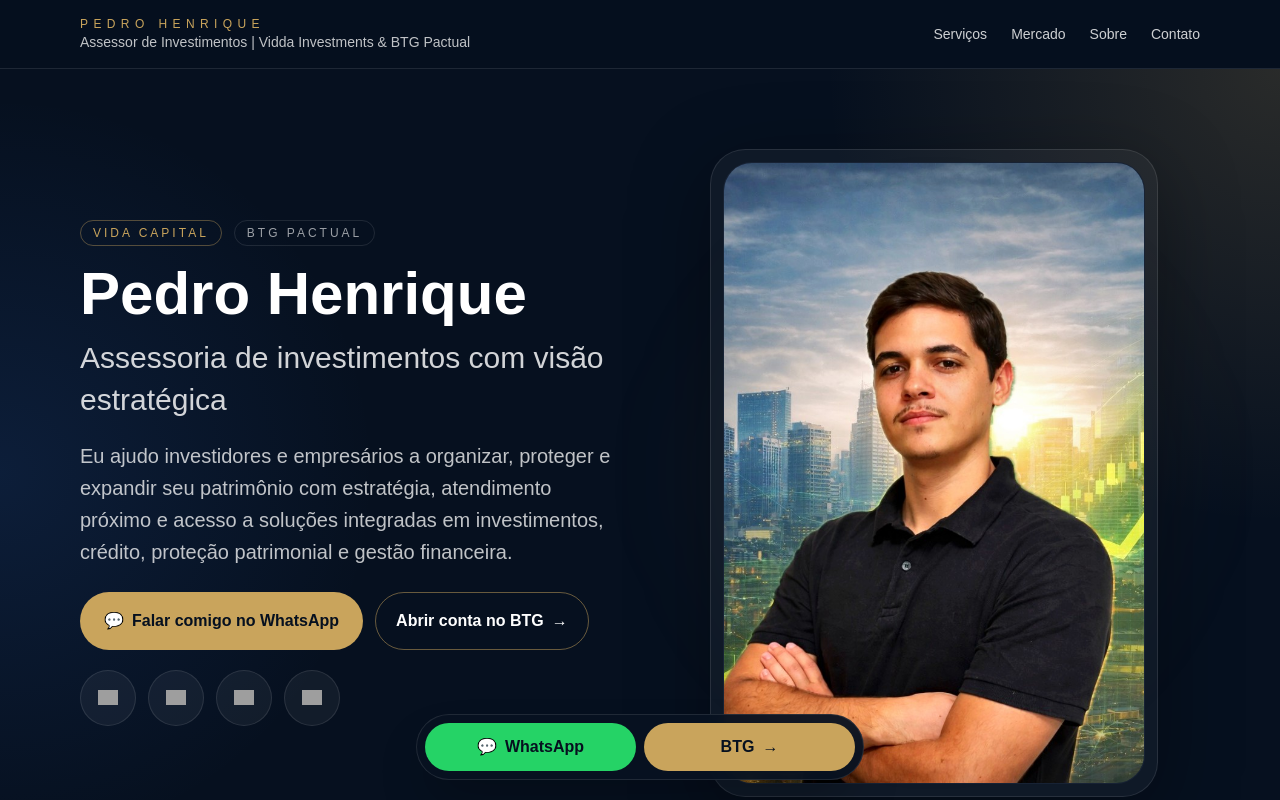
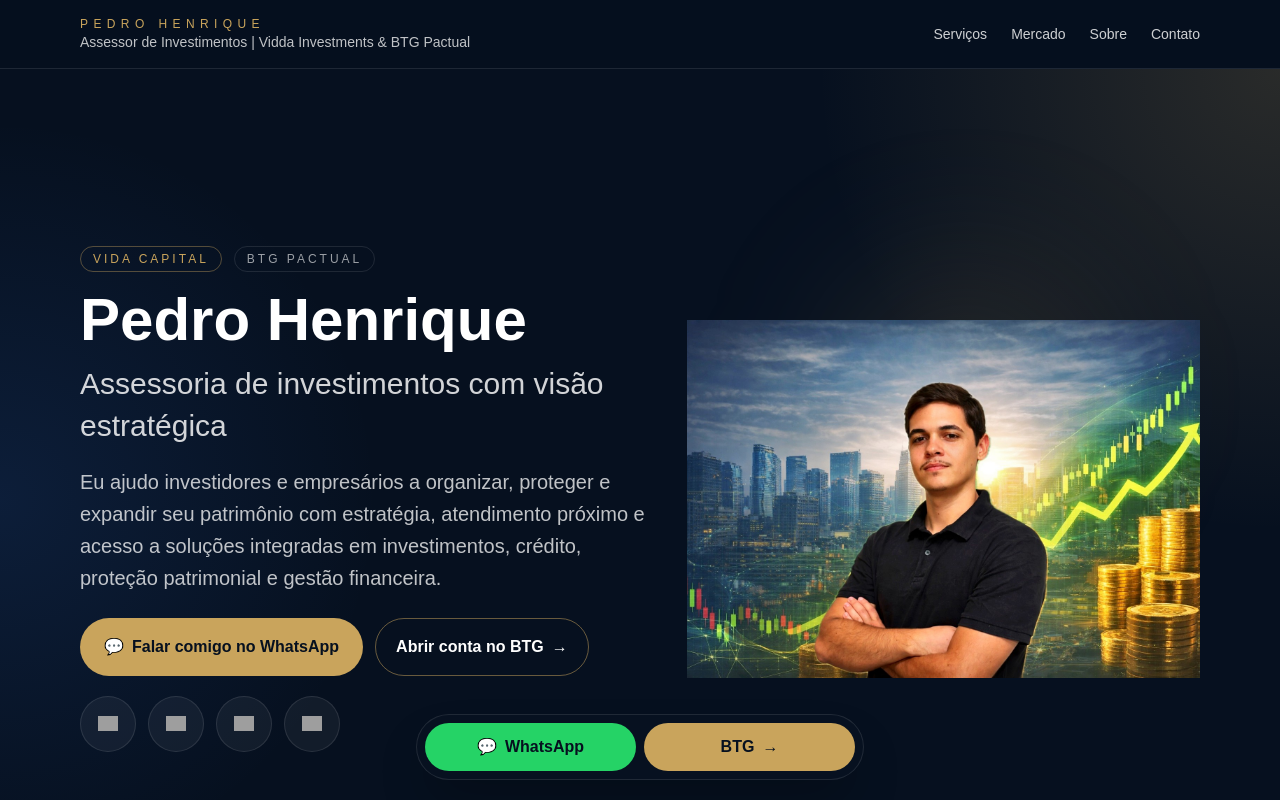
Before and after one commit to Braganholo22/pedro-henrique-site, a Next.js app: page / in a window 1280 px wide. Shown: the top 800 px of the page. Built offline with nearby package versions, Linux system fonts and the light colour scheme; no server answers; grey boxes are pictures that could not be loaded.

Commit message:
hero sem borda na foto

```diff
--- a/app/page.js
+++ b/app/page.js
@@ -183,7 +183,7 @@ export default function Page() {
       <section className="relative overflow-hidden border-b border-white/10 pt-6 md:pt-0">
         <div className="absolute inset-0 bg-[radial-gradient(circle_at_top_right,_rgba(201,164,92,0.18),_transparent_30%),radial-gradient(circle_at_left,_rgba(59,130,246,0.12),_transparent_28%)]" />
 
-        <div className="relative mx-auto grid max-w-6xl gap-10 px-4 py-10 md:grid-cols-2 md:items-center md:gap-14 md:py-20">
+        <div className="relative mx-auto grid max-w-6xl gap-12 px-4 py-10 md:grid-cols-[1.05fr_0.95fr] md:items-center md:gap-10 md:py-20">
           <div className="order-1">
             <div className="mb-4 flex flex-wrap items-center gap-3 text-[11px] uppercase tracking-[0.25em] text-white/60 sm:text-xs">
               <span className="rounded-full border border-[#c9a45c]/40 px-3 py-1 text-[#c9a45c]">
@@ -249,19 +249,14 @@ export default function Page() {
             </div>
           </div>
 
-          <div className="order-2 relative">
-            <div className="absolute -inset-6 rounded-full bg-[radial-gradient(circle,_rgba(201,164,92,0.16),_transparent_55%)] blur-3xl" />
-            <div className="relative mx-auto max-w-sm md:max-w-md">
-              <div className="rounded-[2.2rem] border border-white/10 bg-white/[0.04] p-3 shadow-[0_20px_80px_rgba(0,0,0,0.35)]">
-                <div className="overflow-hidden rounded-[1.8rem] border border-white/5 bg-[#0b1629]">
-                  <img
-                    src="/pedro.jpg"
-                    alt="Pedro Henrique"
-                    className="h-[500px] w-full object-cover object-center sm:h-[580px] md:h-[620px]"
-                  />
-                </div>
-              </div>
-            </div>
+          <div className="order-2 relative flex justify-center md:justify-end">
+            <div className="absolute right-6 top-10 h-[320px] w-[320px] rounded-full bg-[radial-gradient(circle,_rgba(201,164,92,0.20),_transparent_65%)] blur-3xl md:h-[420px] md:w-[420px]" />
+
+            <img
+              src="/pedro.jpg"
+              alt="Pedro Henrique"
+              className="relative z-10 h-[500px] w-auto max-w-full object-contain sm:h-[580px] md:h-[700px]"
+            />
           </div>
         </div>
       </section>
```
